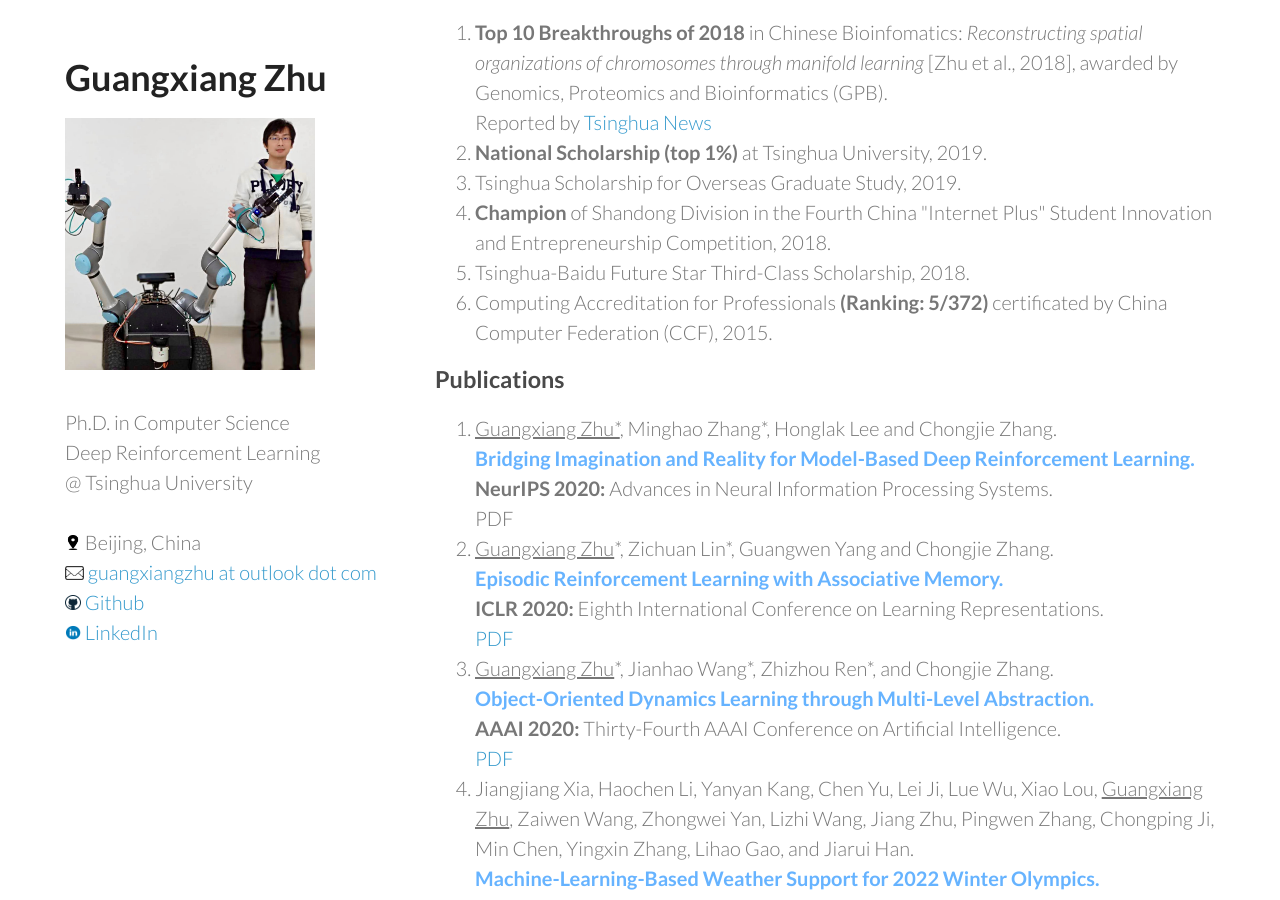
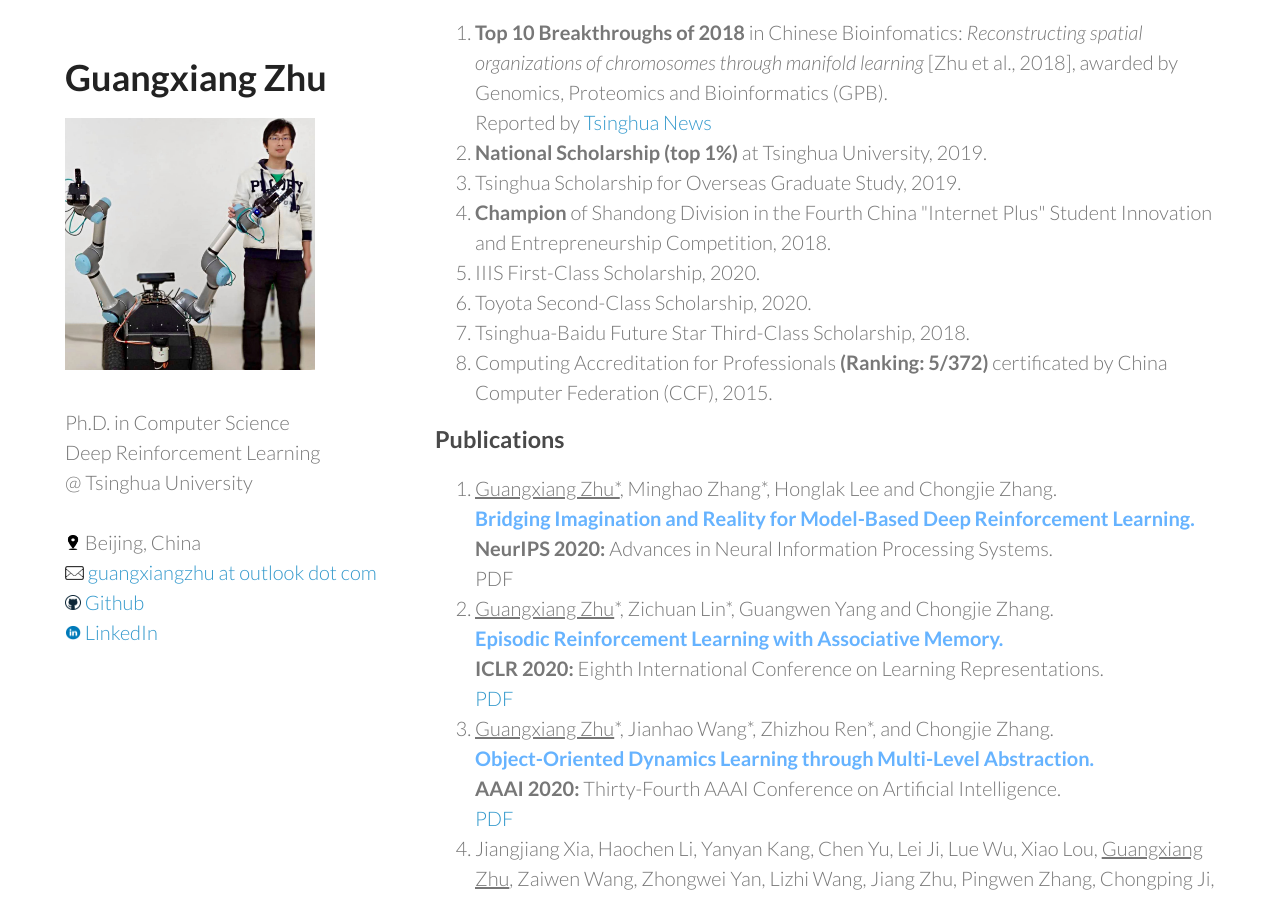
Before and after one commit to GuangxiangZhu/GuangxiangZhu.github.io, a Jekyll site: the page index.html, which Jekyll copies as it is, in a window 1280 px wide and 900 px high, scrolled down 392 px. Built offline with Jekyll 4.4.1, drawn with Linux system fonts in a browser that asks for light colours.

Commit message:
Update index.html

```diff
--- a/index.html
+++ b/index.html
@@ -55,6 +55,12 @@
         </li>
         <li>
           <b>Champion</b> of Shandong Division in the Fourth China "Internet Plus" Student Innovation and Entrepreneurship Competition, 2018.
+        </li>
+        <li>
+          IIIS First-Class Scholarship, 2020.
+        </li>
+        <li>
+          Toyota Second-Class Scholarship, 2020.
         </li>
         <li>
           Tsinghua-Baidu Future Star Third-Class Scholarship, 2018.
```
